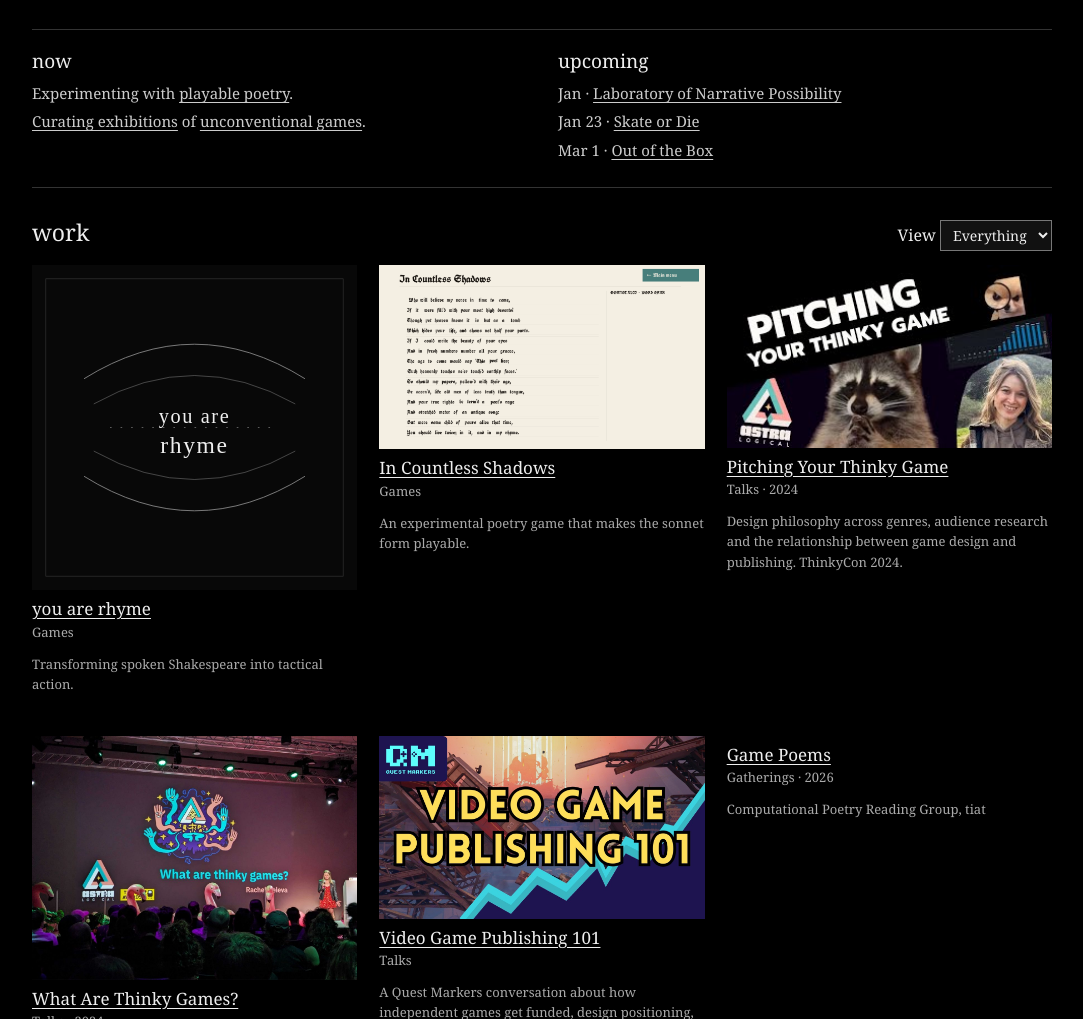
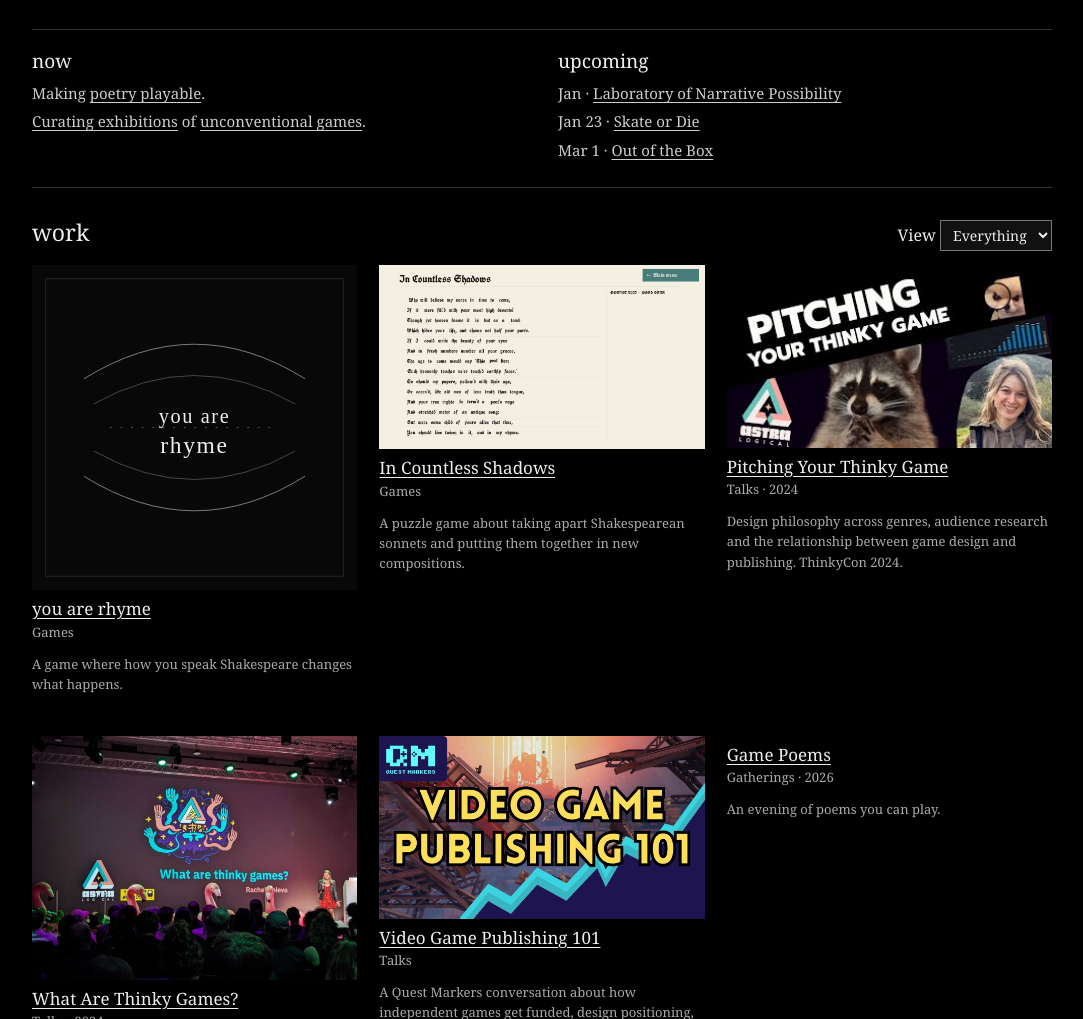
Before and after one commit to hlywa/portfolio-website, a plain HTML site: page index.html in a window 1280 px wide. Shown: the part 232-1251 px from the top of the page, without its empty margins (98-1181 px from the left). Drawn offline with Linux system fonts and the light colour scheme.

Commit message:
Sharpen project descriptions in the creative archive

```diff
--- a/archive-data.js
+++ b/archive-data.js
@@ -13,7 +13,7 @@ window.creativeArchive = [
     "date": "",
     "endDate": "",
     "status": "In progress",
-    "description": "An experimental poetry game that makes the sonnet form playable.",
+    "description": "A puzzle game about taking apart Shakespearean sonnets and putting them together in new compositions.",
     "credits": "",
     "url": "./works/in-countless-shadows.html",
     "featured": true,
--- a/archive-gallery.js
+++ b/archive-gallery.js
@@ -14,7 +14,7 @@ const LEGACY=[
     "url": "./works/in-countless-shadows.html",
     "featured": true,
     "now": true,
-    "description": "An experimental poetry game that makes the sonnet form playable."
+    "description": "A puzzle game about taking apart Shakespearean sonnets and putting them together in new compositions."
   },
   {
     "id": "legacy-rhyme",
@@ -30,7 +30,7 @@ const LEGACY=[
     "url": "./works/you-are-rhyme.html",
     "featured": true,
     "now": true,
-    "description": "Transforming spoken Shakespeare into tactical action."
+    "description": "A game where how you speak Shakespeare changes what happens."
   },
   {
     "id": "legacy-game-poems",
@@ -42,7 +42,7 @@ const LEGACY=[
     ],
     "date": "2026",
     "url": "https://luma.com/gamepoems",
-    "description": "Computational Poetry Reading Group, tiat"
+    "description": "An evening of poems you can play."
   },
   {
     "id": "legacy-thinky",
--- a/index.html
+++ b/index.html
@@ -15,7 +15,7 @@ document.addEventListener("DOMContentLoaded", () => {
   data.src = "./archive-data.js?v=" + Date.now();
   const loadGallery = () => {
     const gallery = document.createElement("script");
-    gallery.src = "./archive-gallery.js?v=20261127-reading";
+    gallery.src = "./archive-gallery.js?v=20261127-copy";
     document.head.append(gallery);
   };
   data.addEventListener("load", loadGallery, {once:true});
@@ -34,7 +34,7 @@ document.addEventListener("DOMContentLoaded", () => {
 <nav aria-label="Page sections"><a href="#work">work</a> · <a href="#about">about</a> · <a href="#contact">contact</a></nav>
 </header>
 <div class="activity">
-<section aria-labelledby="now-title"><h2 id="now-title">now</h2><ul id="now-list"><li>Experimenting with <a href="https://luma.com/gamepoems">playable poetry</a>.</li><li><a href="https://www.themade.org/">Curating exhibitions</a> of <a href="https://luma.com/pzkqk2af">unconventional games</a>.</li></ul></section>
+<section aria-labelledby="now-title"><h2 id="now-title">now</h2><ul id="now-list"><li>Making <a href="https://luma.com/gamepoems">poetry playable</a>.</li><li><a href="https://www.themade.org/">Curating exhibitions</a> of <a href="https://luma.com/pzkqk2af">unconventional games</a>.</li></ul></section>
 <section aria-labelledby="upcoming-title"><h2 id="upcoming-title">upcoming</h2><ul id="upcoming-list"><li data-start="2027-01-01" data-end="2027-01-31">Jan · <a href="https://luma.com/kljh8q33">Laboratory of Narrative Possibility</a></li><li data-start="2027-01-23" data-end="2027-01-23">Jan 23 · <a href="https://luma.com/7qidj7ys">Skate or Die</a></li><li data-start="2027-03-01" data-end="2027-03-01">Mar 1 · <a href="https://luma.com/pzkqk2af">Out of the Box</a></li></ul></section>
 </div>
 <section id="work" aria-labelledby="work-title">
```
Also changed, not shown: works/in-countless-shadows.html (+2 -2 lines), works/you-are-rhyme.html (+1 -1 lines).
